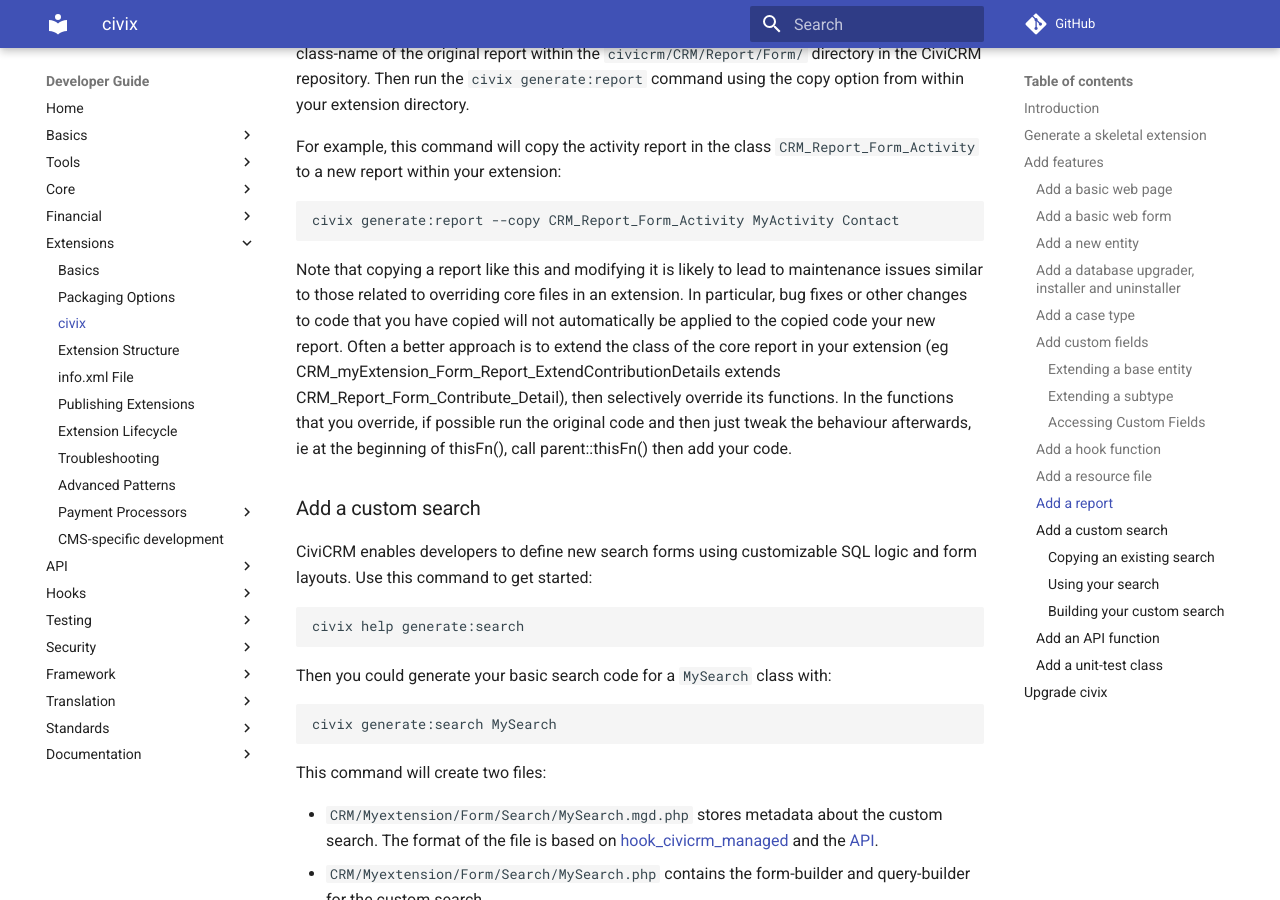
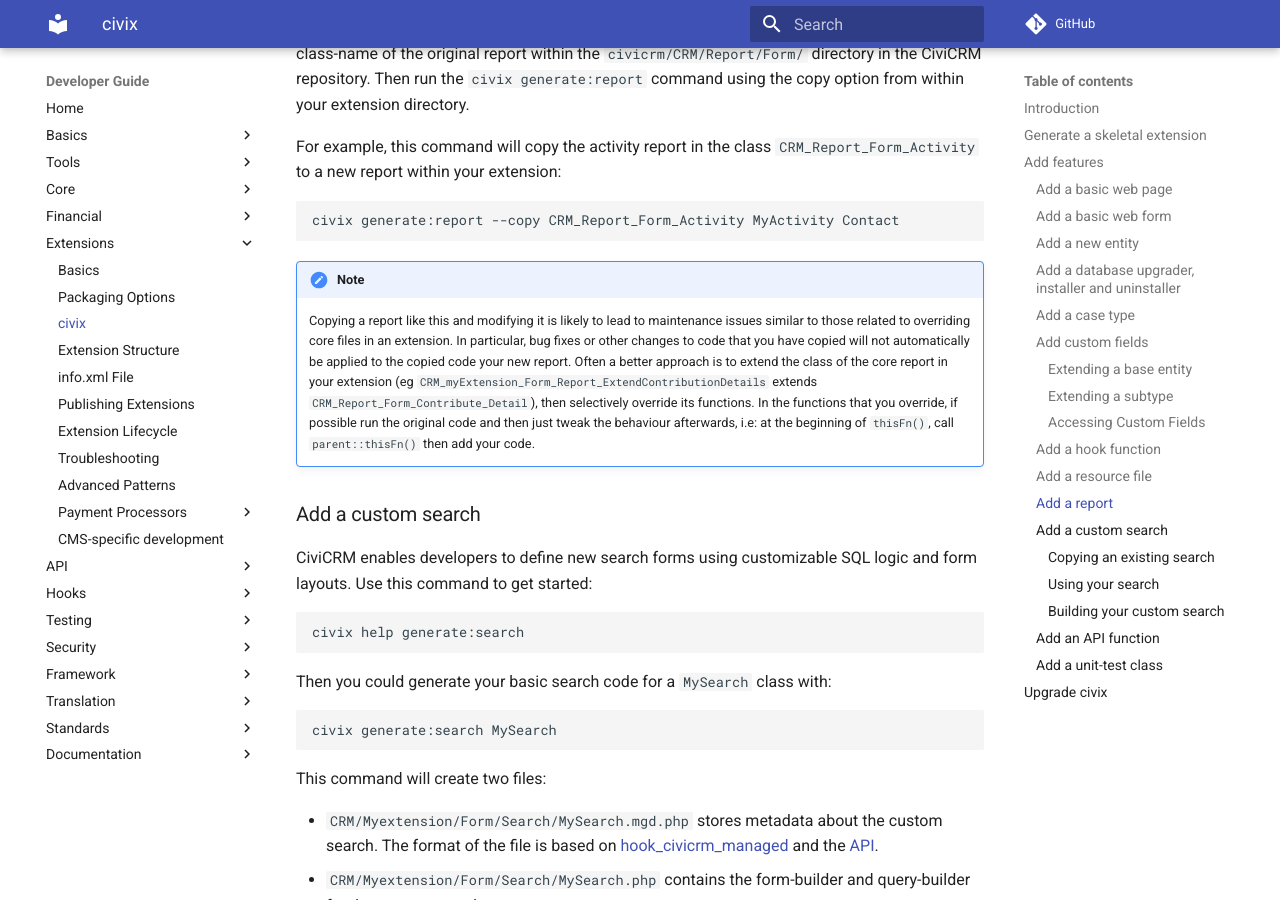
Before and after one commit to civicrm/civicrm-dev-docs, an MkDocs documentation site: the page built from docs/extensions/civix.md, in a window 1280 px wide and 900 px high, scrolled down 10564 px. Built offline with MkDocs 1.6.1 and Material for MkDocs 9.7.7, drawn with Linux system fonts in a browser that asks for light colours; comment, search, counter and statistics services are not loaded; old or Windows-style settings are respelled for this version of MkDocs.

Commit message:
Update docs/extensions/civix.md
Co-Authored-By: Mikey O'Toole <mikey@mjco.uk>

````diff
--- a/docs/extensions/civix.md
+++ b/docs/extensions/civix.md
@@ -385,7 +385,8 @@
 civix generate:report --copy CRM_Report_Form_Activity MyActivity Contact
 ```
 
-Note that copying a report like this and modifying it is likely to lead to maintenance issues similar to those related to overriding core files in an extension. In particular, bug fixes or other changes to code that you have copied will not automatically be applied to the copied code your new report. Often a better approach is to extend the class of the core report in your extension (eg CRM_myExtension_Form_Report_ExtendContributionDetails extends CRM_Report_Form_Contribute_Detail), then selectively override its functions. In the functions that you override, if possible run the original code and then just tweak the behaviour afterwards, ie at the beginning of thisFn(), call parent::thisFn() then add your code.
+!!! note
+    Copying a report like this and modifying it is likely to lead to maintenance issues similar to those related to overriding core files in an extension. In particular, bug fixes or other changes to code that you have copied will not automatically be applied to the copied code your new report. Often a better approach is to extend the class of the core report in your extension (eg `CRM_myExtension_Form_Report_ExtendContributionDetails` extends `CRM_Report_Form_Contribute_Detail`), then selectively override its functions. In the functions that you override, if possible run the original code and then just tweak the behaviour afterwards, i.e: at the beginning of `thisFn()`, call `parent::thisFn()` then add your code.
 
 ### Add a custom search {:#generate-search}
 
````
